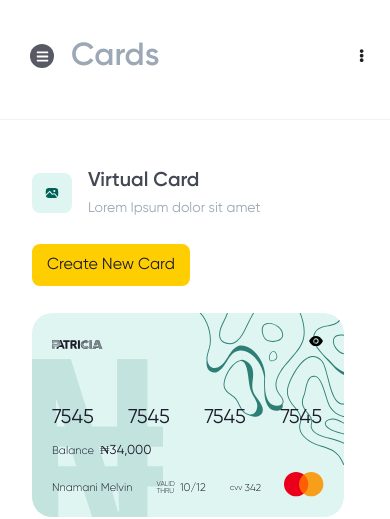
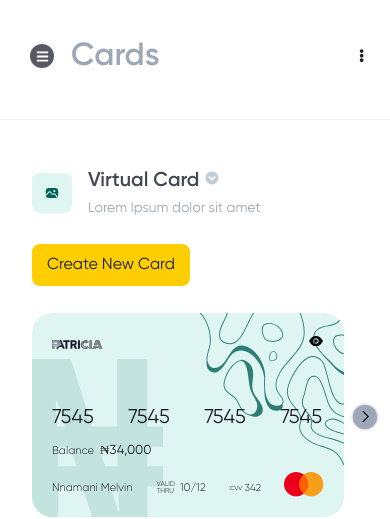
Before and after one commit to MelvinManni/patricia-challenge, a React (Create React App) app: page / in a window 390 px wide. Shown: the top 519 px of the page. Built offline with nearby package versions, Linux system fonts and the light colour scheme.

Commit message:
complete design and responsive ness

```diff
--- a/src/components/ActivityRow.js
+++ b/src/components/ActivityRow.js
@@ -1,14 +1,12 @@
 import React from "react";
 import styled from "styled-components";
-import { Flex } from "./RecentActivities";
 import Text from "./Typography";
 
 const Wrapper = styled.div`
   display: flex;
-  justify-content: space-between;
+  align-items: center;
   padding: 16px 0;
 `;
-
 
 const Image = styled.img`
   width: 46px;
@@ -17,19 +15,24 @@ const Image = styled.img`
   margin-right: 16px;
 `;
 
+const SpaceFlex = styled.div`
+  display: flex;
+  align-items: flex-start;
+  justify-content: space-between;
+  flex: 1;
+`;
+
 export default function ActivityRow({ icon, title, time, price }) {
   return (
     <Wrapper>
-      <Flex>
-        <Image src={icon} alt={title} />
+      <Image src={icon} alt={title} />
+      <SpaceFlex>
         <div>
           <Text color="greyDark">{title}</Text>
-          <Text fontSize={12}>
-            {time}
-          </Text>
+          <Text fontSize={12}>{time}</Text>
         </div>
-      </Flex>
-      <Text>${price}</Text>
+        <Text>${price}</Text>
+      </SpaceFlex>
     </Wrapper>
   );
 }
--- a/src/components/CardSection/Display.js
+++ b/src/components/CardSection/Display.js
@@ -1,6 +1,8 @@
 import React from "react";
 import styled from "styled-components";
+import { IconWrap } from "../Navbar/AppBar/Toggle";
 import CardHolder from "./CardHolder";
+import { GrNext } from "react-icons/gr";
 
 const Wrapper = styled.div`
   display: flex;
@@ -9,6 +11,7 @@ const Wrapper = styled.div`
 
 const ActiveDisplay = styled.div`
   margin-right: 29px;
+  position: relative;
 `;
 
 const BluredSection = styled.div`
@@ -38,6 +41,21 @@ const BlurredCardWrapper = styled.div`
   }
 `;
 
+const NextCardBtn = styled(IconWrap)`
+  background: ${({ theme }) => theme.colors.grey};
+  box-shadow: 0px 0px 3px 0px rgba(129, 127, 143, 0.75);
+  position: absolute;
+  right: -50px;
+  top: 44%;
+  z-index: 10000000;
+  ${({ theme }) => theme.breakpoint.queryUp("md")} {
+    display: none;
+  }
+  ${({ theme }) => theme.breakpoint.queryDown("md")} {
+    display: flex;
+  }
+`;
+
 export default function Display({ activeIndex, data, activeIndexhandler }) {
   const renderBlured = (count) => {
     const length = data?.length;
@@ -59,6 +77,9 @@ export default function Display({ activeIndex, data, activeIndexhandler }) {
   return (
     <Wrapper>
       <ActiveDisplay>
+        <NextCardBtn onClick={activeIndexhandler} >
+          <GrNext />
+        </NextCardBtn>
         <CardHolder
           active
           name={data[activeIndex]?.name}
--- a/src/components/CardSection/Header.js
+++ b/src/components/CardSection/Header.js
@@ -2,7 +2,7 @@ import React from "react";
 import styled from "styled-components";
 import Button from "../Button";
 import { Flex } from "../RecentActivities";
-import { ImageIcon } from "../SVG";
+import { CaretDOwnIcon, ImageIcon } from "../SVG";
 import Text from "../Typography";
 
 const Wrapper = styled.div`
@@ -13,7 +13,7 @@ const Wrapper = styled.div`
     flex-direction: column;
     align-items: flex-start;
     justify-content: center;
-    >div:first-child {
+    > div:first-child {
       margin-bottom: 24px;
     }
   }
@@ -39,8 +39,8 @@ export default function Header() {
         </IconWrapper>
 
         <div>
-          <Text color="greyBlack" fontSize={20} fontWeight={600}>
-            Virtual Card
+          <Text color="greyBlack" mr={8} fontSize={20} fontWeight={600}>
+            Virtual Card <CaretDOwnIcon />
           </Text>
           <Text>Lorem Ipsum dolor sit amet</Text>
         </div>
--- a/src/components/RecentActivities.js
+++ b/src/components/RecentActivities.js
@@ -19,7 +19,7 @@ const Header = styled.div`
   justify-content: space-between;
   align-items: center;
   padding-bottom: 8px;
-  ${({ theme }) => theme.breakpoint.queryDown("md")} {
+  @media all and (max-width: 1140px) {
     flex-direction: column;
   }
 `;
--- /dev/null
+++ b/src/components/SVG/Icons/CaretDown.js
@@ -0,0 +1,23 @@
+import React from "react";
+
+export default function CaretDown() {
+  return (
+    <svg width="16" height="16" viewBox="0 0 16 16" fill="none" xmlns="http://www.w3.org/2000/svg">
+      <path
+        fillRule="evenodd"
+        clipRule="evenodd"
+        d="M7.9996 10.7312L4.234 6.96558L5.3652 5.83438L7.9996 8.46878L10.634 5.83438L11.7652 6.96558L7.9996 10.7312ZM7.99961 1.59998C4.46521 1.59998 1.59961 4.46478 1.59961 7.99998C1.59961 11.5344 4.46521 14.4 7.99961 14.4C11.534 14.4 14.3996 11.5344 14.3996 7.99998C14.3996 4.46478 11.534 1.59998 7.99961 1.59998Z"
+        fill="#C0CCDA"
+      />
+      <mask id="mask0" style={{ maskType: "alpha" }} maskUnits="userSpaceOnUse" x="1" y="1" width="14" height="14">
+        <path
+          fillRule="evenodd"
+          clipRule="evenodd"
+          d="M7.9996 10.7312L4.234 6.96558L5.3652 5.83438L7.9996 8.46878L10.634 5.83438L11.7652 6.96558L7.9996 10.7312ZM7.99961 1.59998C4.46521 1.59998 1.59961 4.46478 1.59961 7.99998C1.59961 11.5344 4.46521 14.4 7.99961 14.4C11.534 14.4 14.3996 11.5344 14.3996 7.99998C14.3996 4.46478 11.534 1.59998 7.99961 1.59998Z"
+          fill="white"
+        />
+      </mask>
+      <g mask="url(#mask0)"></g>
+    </svg>
+  );
+}
--- a/src/components/SVG/index.js
+++ b/src/components/SVG/index.js
@@ -6,3 +6,4 @@ export { default as WalletIcon } from "./Icons/Wallet";
 export { default as CalendarIcon } from "./Icons/Calendar";
 export { default as CopyIcon } from "./Icons/Copy";
 export { default as ImageIcon } from "./Icons/Image";
+export { default as CaretDOwnIcon } from "./Icons/CaretDown";
```
